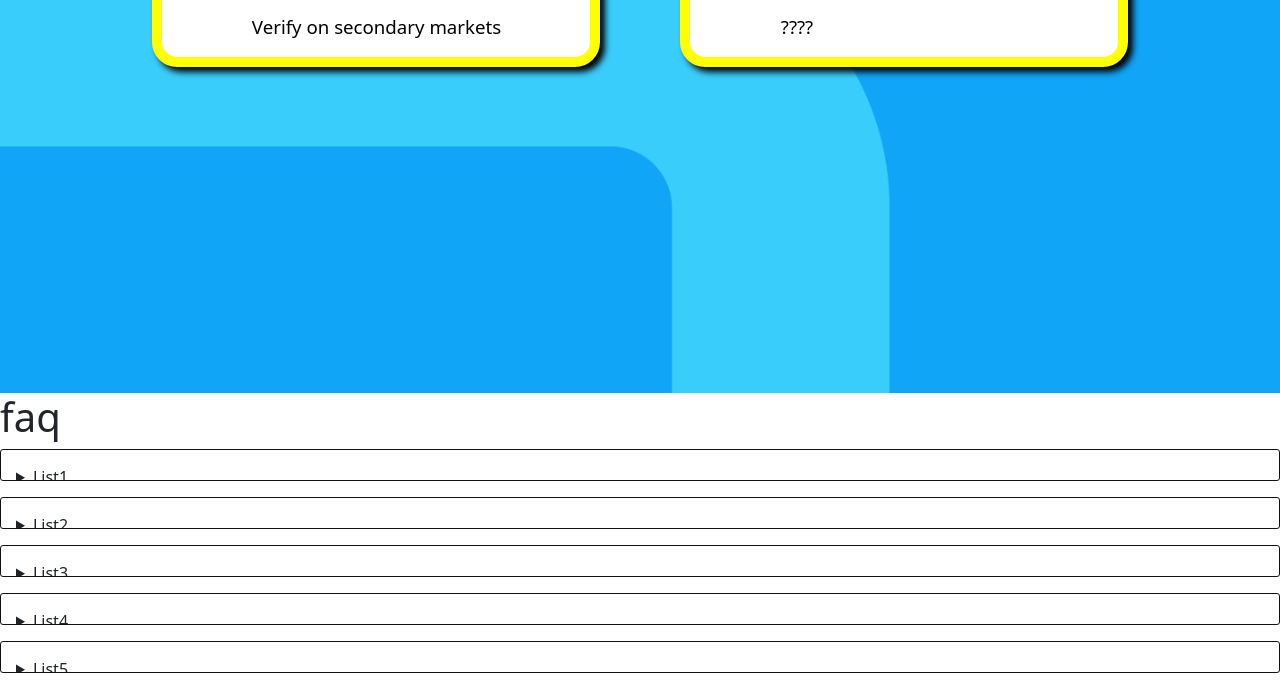
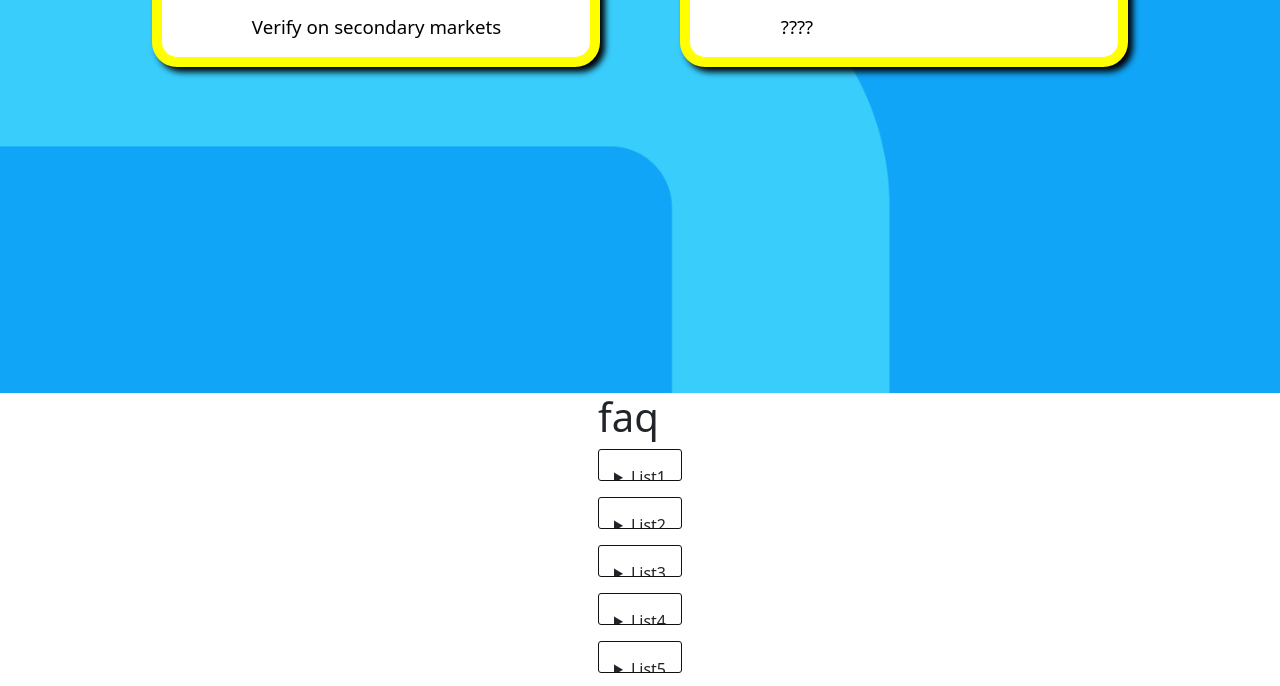
Before and after one commit to AndrianPrakasa/Web-Lazy, a plain HTML site: page Project NFT/index.html in a window 1280 px wide. Shown: the part 2693-3379 px from the top of the page. Drawn offline with nearby package versions, Linux system fonts and the light colour scheme; a web font is replaced by a local one.

Commit message:
minor things to faq

```diff
--- a/Project NFT/style.css
+++ b/Project NFT/style.css
@@ -335,6 +335,12 @@ ul {
 /* ROADMAP END */
 
 /* faq */
+.main-faq{
+  display: flex;
+  justify-content: center;
+}
+
+
 details.styled {
 	padding: 15px;
 	border: 1px solid #121212;
```
Also changed, not shown: Project NFT/index.html (+2 -0 lines).
